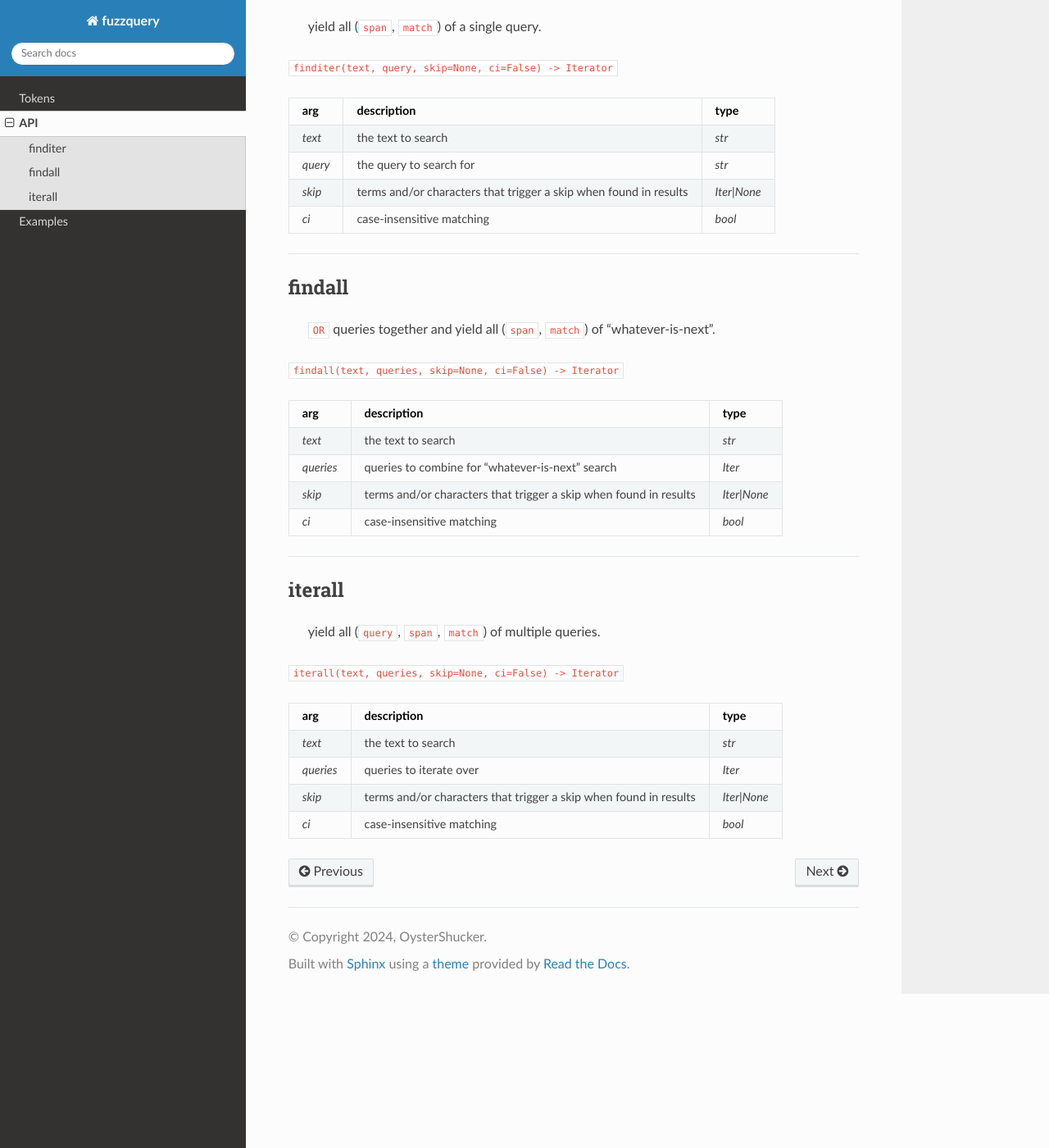
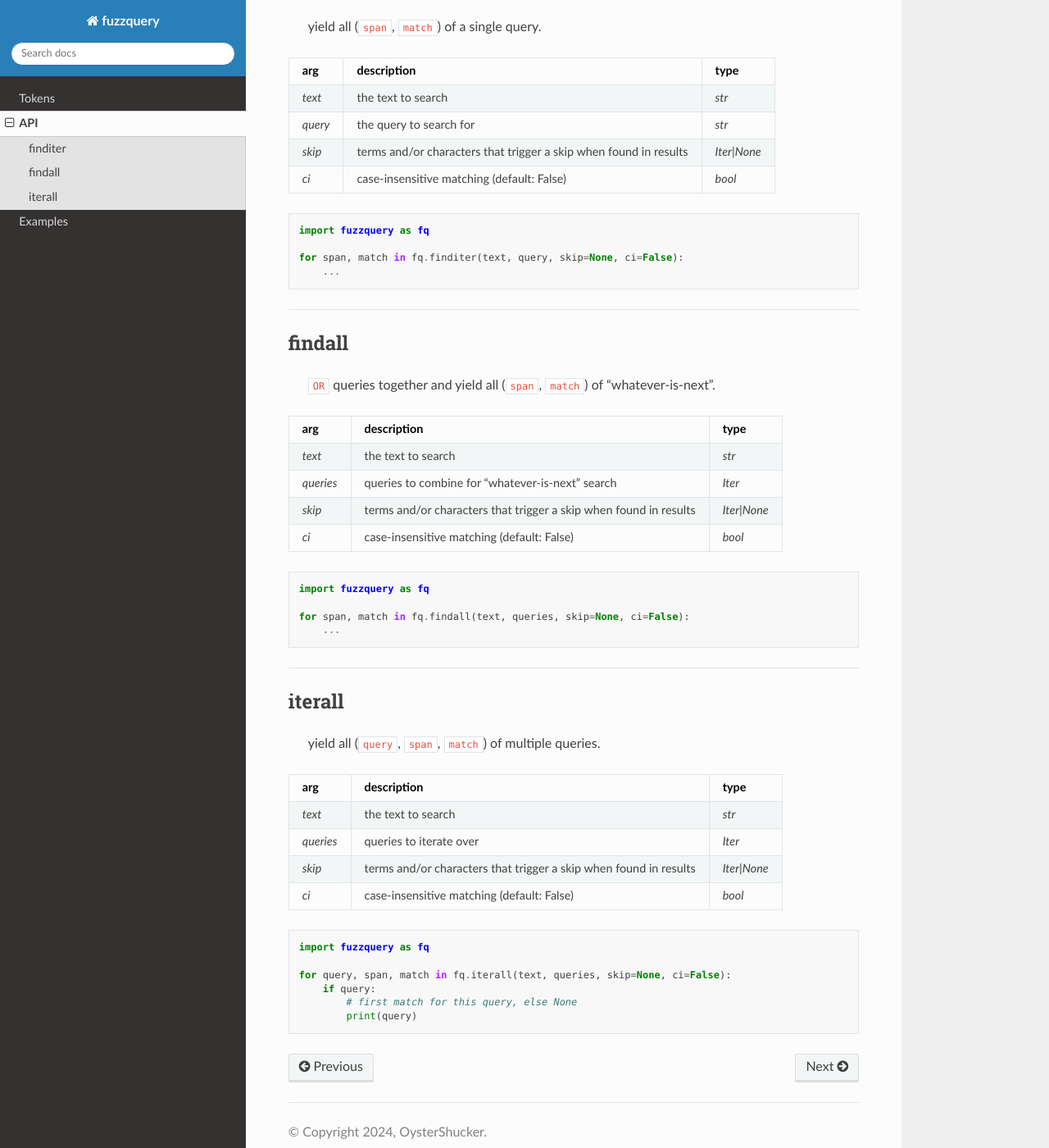
Before and after one commit to OneMadGypsy/fuzzquery, a Sphinx documentation site: the page built from docs/source/api.rst, in a window 1280 px wide and 1400 px high, scrolled down 347 px. Shown: the whole window at 82% size. Built offline with Sphinx 7.4.7 and the Read the Docs theme 2.0.0, drawn with Linux system fonts in a browser that asks for light colours.

Commit message:
Update api.rst

```diff
--- a/docs/source/api.rst
+++ b/docs/source/api.rst
@@ -11,8 +11,6 @@ finditer
 
   yield all (``span``, ``match``) of a single query.
 
-``finditer(text, query, skip=None, ci=False) -> Iterator``
-
 +----------+-------------------------------------------------------------------+--------------+
 | arg      | description                                                       | type         |
 +==========+===================================================================+==============+
@@ -22,8 +20,15 @@ finditer
 +----------+-------------------------------------------------------------------+--------------+
 |*skip*    | terms and/or characters that trigger a skip when found in results | `Iter|None`  |
 +----------+-------------------------------------------------------------------+--------------+
-|*ci*      | case-insensitive matching                                         | `bool`       |
+|*ci*      | case-insensitive matching  (default: False)                       | `bool`       |
 +----------+-------------------------------------------------------------------+--------------+
+
+.. code-block:: python
+
+  import fuzzquery as fq
+
+  for span, match in fq.finditer(text, query, skip=None, ci=False):
+      ...
 
 ------------------
 
@@ -31,8 +36,6 @@ findall
 -------
 
   ``OR`` queries together and yield all (``span``, ``match``) of "whatever-is-next".
-
-``findall(text, queries, skip=None, ci=False) -> Iterator``
 
 +-----------+-------------------------------------------------------------------+--------------+
 | arg       | description                                                       | type         |
@@ -43,8 +46,15 @@ findall
 +-----------+-------------------------------------------------------------------+--------------+
 |*skip*     | terms and/or characters that trigger a skip when found in results | `Iter|None`  |
 +-----------+-------------------------------------------------------------------+--------------+
-|*ci*       | case-insensitive matching                                         | `bool`       |
+|*ci*       | case-insensitive matching  (default: False)                       | `bool`       |
 +-----------+-------------------------------------------------------------------+--------------+
+
+.. code-block:: python
+
+  import fuzzquery as fq
+
+  for span, match in fq.findall(text, queries, skip=None, ci=False):
+      ...
 
 ---------------
 
@@ -52,8 +62,6 @@ iterall
 -------
 
   yield all (``query``, ``span``, ``match``) of multiple queries.
-
-``iterall(text, queries, skip=None, ci=False) -> Iterator``
 
 +-----------+-------------------------------------------------------------------+--------------+
 | arg       | description                                                       | type         |
@@ -64,5 +72,14 @@ iterall
 +-----------+-------------------------------------------------------------------+--------------+
 |*skip*     | terms and/or characters that trigger a skip when found in results | `Iter|None`  |
 +-----------+-------------------------------------------------------------------+--------------+
-|*ci*       | case-insensitive matching                                         | `bool`       |
+|*ci*       | case-insensitive matching  (default: False)                       | `bool`       |
 +-----------+-------------------------------------------------------------------+--------------+
+
+.. code-block:: python
+
+  import fuzzquery as fq
+
+  for query, span, match in fq.iterall(text, queries, skip=None, ci=False):
+      if query:
+          # first match for this query, else None
+          print(query)
```
